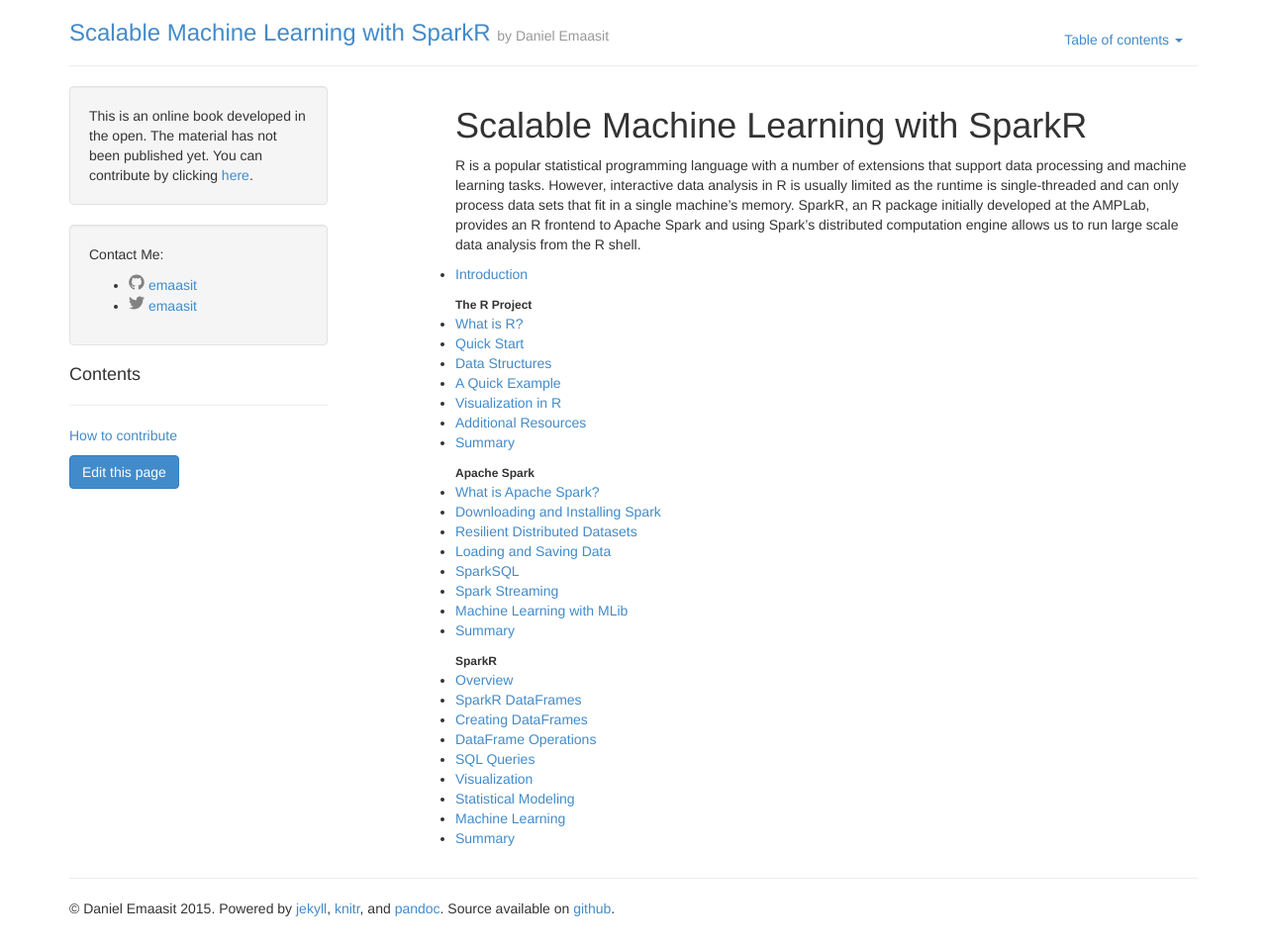
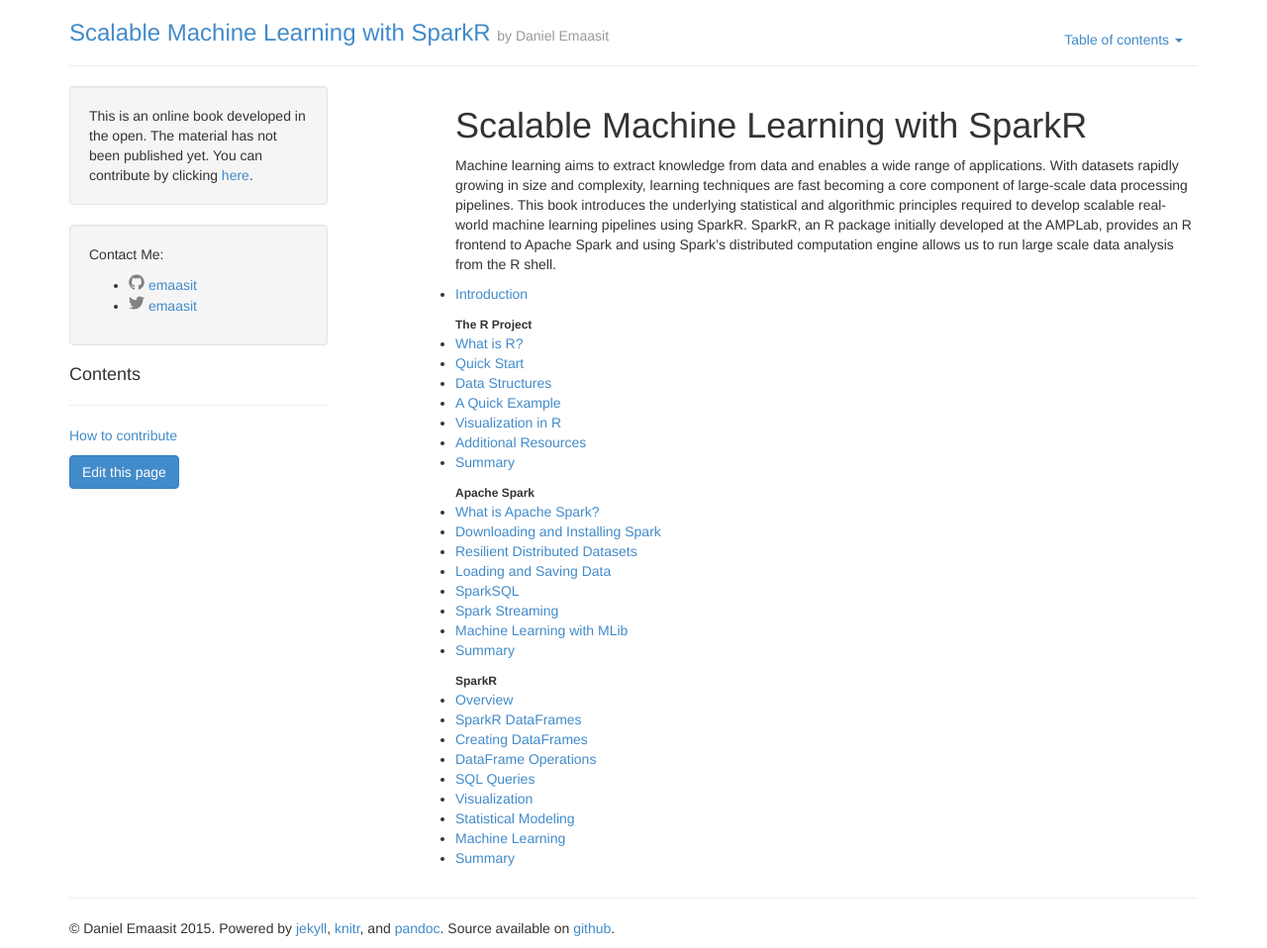
Before and after one commit to andreajparker/scalable-machine-learning-with-sparkr, a Jekyll site: the page built from index.md, in a window 1280 px wide. Shown: the whole page at 99% size. Built offline with Jekyll 4.4.1, drawn with Linux system fonts in a browser that asks for light colours; Markdown is read by kramdown in place of the engine named in the settings.

Commit message:
edited index file

```diff
--- a/index.md
+++ b/index.md
@@ -6,7 +6,7 @@ output: bookdown::html_chapter
 
 # Scalable Machine Learning with SparkR
 
-R is a popular statistical programming language with a number of extensions that support data processing and machine learning tasks. However, interactive data analysis in R is usually limited as the runtime is single-threaded and can only process data sets that fit in a single machine’s memory.  SparkR, an R package initially developed at the AMPLab, provides an R frontend to Apache Spark and using Spark’s distributed computation engine allows us to run large scale data analysis from the R shell.
+Machine learning aims to extract knowledge from data and enables a wide range of applications. With datasets rapidly growing in size and complexity, learning techniques are fast becoming a core component of large-scale data processing pipelines. This book introduces the underlying statistical and algorithmic principles required to develop scalable real-world machine learning pipelines using SparkR.  SparkR, an R package initially developed at the AMPLab, provides an R frontend to Apache Spark and using Spark’s distributed computation engine allows us to run large scale data analysis from the R shell.
 
 <ul class="toc">
   {% include book-nav.html %}
--- a/index.rmd
+++ b/index.rmd
@@ -6,7 +6,7 @@ output: bookdown::html_chapter
 
 # Scalable Machine Learning with SparkR
 
-R is a popular statistical programming language with a number of extensions that support data processing and machine learning tasks. However, interactive data analysis in R is usually limited as the runtime is single-threaded and can only process data sets that fit in a single machine’s memory.  SparkR, an R package initially developed at the AMPLab, provides an R frontend to Apache Spark and using Spark’s distributed computation engine allows us to run large scale data analysis from the R shell.
+Machine learning aims to extract knowledge from data and enables a wide range of applications. With datasets rapidly growing in size and complexity, learning techniques are fast becoming a core component of large-scale data processing pipelines. This book introduces the underlying statistical and algorithmic principles required to develop scalable real-world machine learning pipelines using SparkR.  SparkR, an R package initially developed at the AMPLab, provides an R frontend to Apache Spark and using Spark’s distributed computation engine allows us to run large scale data analysis from the R shell.
 
 <ul class="toc">
   {% include book-nav.html %}
```
Also changed, not shown: 4 other files.
